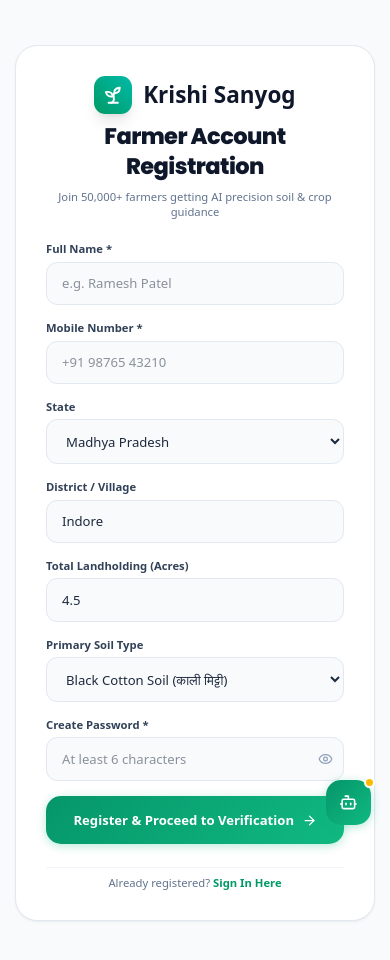
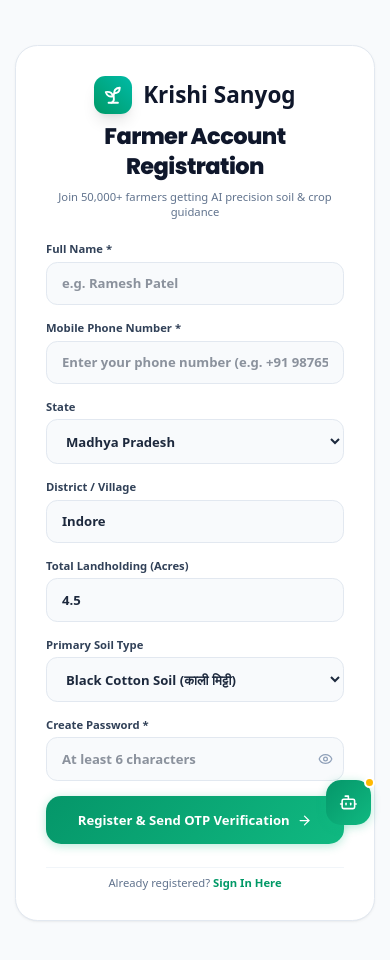
Before and after one commit to Pratham274/Krishi_Sanyog, a React (Vite) app: page /register in a window 390 px wide. Shown: the top 960 px of the page. Built offline with nearby package versions, Linux system fonts and the light colour scheme.

Commit message:
fix: dynamic user phone number in OTP verification views

```diff
--- a/src/pages/auth/ForgotPasswordPage.jsx
+++ b/src/pages/auth/ForgotPasswordPage.jsx
@@ -10,15 +10,17 @@
   const handleSubmit = (e) => {
     e.preventDefault();
     if (!emailOrPhone) {
-      toast.error('Please enter your email or phone.');
+      toast.error('Please enter your email or phone number.');
       return;
     }
-    toast.success('Reset link & OTP sent to your registered mobile/email.');
-    navigate('/reset-password');
+    const cleanValue = emailOrPhone.trim();
+    localStorage.setItem('pendingUserPhone', cleanValue);
+    toast.success(`Reset OTP sent to ${cleanValue}`);
+    navigate('/reset-password', { state: { phone: cleanValue } });
   };
 
   return (
-    <div className="min-h-screen bg-slate-50 dark:bg-[#0B132B] flex items-center justify-center p-4 transition-colors">
+    <div className="min-h-screen bg-slate-50 dark:bg-black flex items-center justify-center p-4 transition-colors">
       <div className="w-full max-w-md glass-card p-8 rounded-3xl border border-slate-200 dark:border-slate-800 shadow-2xl space-y-6">
 
         <Link to="/login" className="inline-flex items-center gap-2 text-xs font-bold text-slate-500 hover:text-emerald-600">
@@ -30,19 +32,19 @@
             <Mail className="w-6 h-6" />
           </div>
           <h2 className="text-2xl font-extrabold text-slate-900 dark:text-white">Forgot Password?</h2>
-          <p className="text-xs text-slate-500 dark:text-slate-400">Enter your mobile number or registered email to receive a password reset verification code.</p>
+          <p className="text-xs text-slate-500 dark:text-slate-400">Enter your registered mobile phone number or email to receive a password reset verification code.</p>
         </div>
 
         <form onSubmit={handleSubmit} className="space-y-4">
           <div>
-            <label className="block text-xs font-bold text-slate-700 dark:text-slate-300 mb-1.5">Registered Mobile or Email</label>
+            <label className="block text-xs font-bold text-slate-700 dark:text-slate-300 mb-1.5">Registered Mobile Number or Email</label>
             <input
               type="text"
               required
               value={emailOrPhone}
               onChange={(e) => setEmailOrPhone(e.target.value)}
               placeholder="e.g. +91 98765 43210 or name@example.com"
-              className="w-full px-4 py-3 rounded-xl bg-slate-50 dark:bg-slate-800 border border-slate-200 dark:border-slate-700 text-slate-800 dark:text-slate-100 text-sm focus:outline-none focus:ring-2 focus:ring-emerald-500"
+              className="w-full px-4 py-3 rounded-xl bg-slate-50 dark:bg-slate-800 border border-slate-200 dark:border-slate-700 text-slate-800 dark:text-slate-100 text-sm focus:outline-none focus:ring-2 focus:ring-emerald-500 font-bold"
             />
           </div>
 
--- a/src/pages/auth/RegisterPage.jsx
+++ b/src/pages/auth/RegisterPage.jsx
@@ -23,12 +23,14 @@
       toast.error('Please complete all mandatory fields.');
       return;
     }
-    toast.success('Registration successful! Verification code sent to your phone.');
-    navigate('/verify-email');
+    const cleanPhone = formData.phone.trim();
+    localStorage.setItem('pendingUserPhone', cleanPhone);
+    toast.success(`OTP Verification code sent to ${cleanPhone}`);
+    navigate('/verify-email', { state: { phone: cleanPhone } });
   };
 
   return (
-    <div className="min-h-screen bg-slate-50 dark:bg-[#0B132B] flex items-center justify-center p-4 transition-colors py-12">
+    <div className="min-h-screen bg-slate-50 dark:bg-black flex items-center justify-center p-4 transition-colors py-12">
       <div className="w-full max-w-2xl glass-card p-8 sm:p-10 rounded-3xl border border-slate-200 dark:border-slate-800 shadow-2xl space-y-6">
 
         {/* Logo & Title */}
@@ -54,18 +56,18 @@
                 value={formData.fullName}
                 onChange={(e) => setFormData({ ...formData, fullName: e.target.value })}
                 placeholder="e.g. Ramesh Patel"
-                className="w-full px-4 py-3 rounded-xl bg-slate-50 dark:bg-slate-800 border border-slate-200 dark:border-slate-700 text-slate-800 dark:text-slate-100 text-sm focus:outline-none focus:ring-2 focus:ring-emerald-500"
+                className="w-full px-4 py-3 rounded-xl bg-slate-50 dark:bg-slate-800 border border-slate-200 dark:border-slate-700 text-slate-800 dark:text-slate-100 text-sm focus:outline-none focus:ring-2 focus:ring-emerald-500 font-bold"
               />
             </div>
             <div>
-              <label className="block text-xs font-bold text-slate-700 dark:text-slate-300 mb-1.5">Mobile Number *</label>
+              <label className="block text-xs font-bold text-slate-700 dark:text-slate-300 mb-1.5">Mobile Phone Number *</label>
               <input
                 type="tel"
                 required
                 value={formData.phone}
                 onChange={(e) => setFormData({ ...formData, phone: e.target.value })}
-                placeholder="+91 98765 43210"
-                className="w-full px-4 py-3 rounded-xl bg-slate-50 dark:bg-slate-800 border border-slate-200 dark:border-slate-700 text-slate-800 dark:text-slate-100 text-sm focus:outline-none focus:ring-2 focus:ring-emerald-500"
+                placeholder="Enter your phone number (e.g. +91 9876543210)"
+                className="w-full px-4 py-3 rounded-xl bg-slate-50 dark:bg-slate-800 border border-slate-200 dark:border-slate-700 text-slate-800 dark:text-slate-100 text-sm focus:outline-none focus:ring-2 focus:ring-emerald-500 font-bold"
               />
             </div>
           </div>
@@ -76,7 +78,7 @@
               <select
                 value={formData.state}
                 onChange={(e) => setFormData({ ...formData, state: e.target.value })}
-                className="w-full px-4 py-3 rounded-xl bg-slate-50 dark:bg-slate-800 border border-slate-200 dark:border-slate-700 text-slate-800 dark:text-slate-100 text-sm focus:outline-none focus:ring-2 focus:ring-emerald-500"
+                className="w-full px-4 py-3 rounded-xl bg-slate-50 dark:bg-slate-800 border border-slate-200 dark:border-slate-700 text-slate-800 dark:text-slate-100 text-sm focus:outline-none focus:ring-2 focus:ring-emerald-500 font-bold"
               >
                 <option value="Madhya Pradesh">Madhya Pradesh</option>
                 <option value="Uttar Pradesh">Uttar Pradesh</option>
@@ -93,7 +95,7 @@
                 value={formData.district}
                 onChange={(e) => setFormData({ ...formData, district: e.target.value })}
                 placeholder="e.g. Indore"
-                className="w-full px-4 py-3 rounded-xl bg-slate-50 dark:bg-slate-800 border border-slate-200 dark:border-slate-700 text-slate-800 dark:text-slate-100 text-sm focus:outline-none focus:ring-2 focus:ring-emerald-500"
+                className="w-full px-4 py-3 rounded-xl bg-slate-50 dark:bg-slate-800 border border-slate-200 dark:border-slate-700 text-slate-800 dark:text-slate-100 text-sm focus:outline-none focus:ring-2 focus:ring-emerald-500 font-bold"
               />
             </div>
           </div>
@@ -107,7 +109,7 @@
                 value={formData.landSize}
                 onChange={(e) => setFormData({ ...formData, landSize: e.target.value })}
                 placeholder="e.g. 4.5"
-                className="w-full px-4 py-3 rounded-xl bg-slate-50 dark:bg-slate-800 border border-slate-200 dark:border-slate-700 text-slate-800 dark:text-slate-100 text-sm focus:outline-none focus:ring-2 focus:ring-emerald-500"
+                className="w-full px-4 py-3 rounded-xl bg-slate-50 dark:bg-slate-800 border border-slate-200 dark:border-slate-700 text-slate-800 dark:text-slate-100 text-sm focus:outline-none focus:ring-2 focus:ring-emerald-500 font-bold"
               />
             </div>
             <div>
@@ -115,7 +117,7 @@
               <select
                 value={formData.soilType}
                 onChange={(e) => setFormData({ ...formData, soilType: e.target.value })}
-                className="w-full px-4 py-3 rounded-xl bg-slate-50 dark:bg-slate-800 border border-slate-200 dark:border-slate-700 text-slate-800 dark:text-slate-100 text-sm focus:outline-none focus:ring-2 focus:ring-emerald-500"
+                className="w-full px-4 py-3 rounded-xl bg-slate-50 dark:bg-slate-800 border border-slate-200 dark:border-slate-700 text-slate-800 dark:text-slate-100 text-sm focus:outline-none focus:ring-2 focus:ring-emerald-500 font-bold"
               >
                 <option value="Black Cotton Soil">Black Cotton Soil (काली मिट्टी)</option>
                 <option value="Alluvial Soil">Alluvial Soil (जलोढ़ मिट्टी)</option>
@@ -135,7 +137,7 @@
                 value={formData.password}
                 onChange={(e) => setFormData({ ...formData, password: e.target.value })}
                 placeholder="At least 6 characters"
-                className="w-full px-4 py-3 rounded-xl bg-slate-50 dark:bg-slate-800 border border-slate-200 dark:border-slate-700 text-slate-800 dark:text-slate-100 text-sm focus:outline-none focus:ring-2 focus:ring-emerald-500 pr-10"
+                className="w-full px-4 py-3 rounded-xl bg-slate-50 dark:bg-slate-800 border border-slate-200 dark:border-slate-700 text-slate-800 dark:text-slate-100 text-sm focus:outline-none focus:ring-2 focus:ring-emerald-500 pr-10 font-bold"
               />
               <button
                 type="button"
@@ -151,7 +153,7 @@
             type="submit"
             className="w-full py-4 rounded-2xl emerald-gradient-btn font-bold text-sm flex items-center justify-center gap-2 cursor-pointer shadow-lg"
           >
-            <span>Register & Proceed to Verification</span>
+            <span>Register & Send OTP Verification</span>
             <ArrowRight className="w-4 h-4" />
           </button>
         </form>
```
Also changed, not shown: src/pages/auth/ResetPasswordPage.jsx (+12 -7 lines), src/pages/auth/VerifyEmailPage.jsx (+12 -7 lines).
